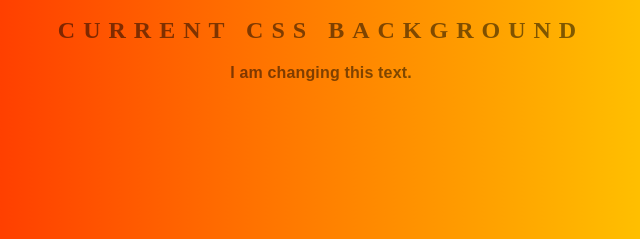
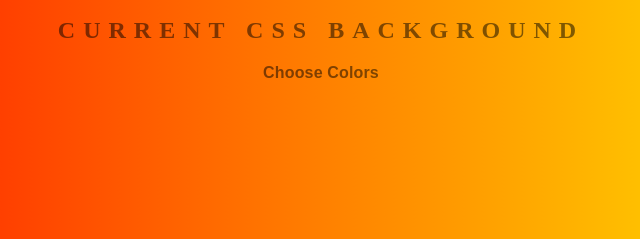
Before and after one commit to gtlovell/background-generator, a plain HTML site: page index.html in a window 1280 px wide. Shown: the part 235-474 px from the top of the page, 319-959 px from the left. Drawn offline with Linux system fonts and the light colour scheme.

Commit message:
Update index.html

```diff
--- a/index.html
+++ b/index.html
@@ -10,7 +10,7 @@
         <input class="color1" type="color" name="color1" value="#00ff00">
         <input class="color2" type="color" name="color2" value="#ff0000">
         <h2>Current CSS Background</h2>
-        <h3>I am changing this text.</h3>
+        <h3>Choose Colors</h3>
         <script type="text/javascript" src="script.js"></script>
     </body>
 </html>
```
